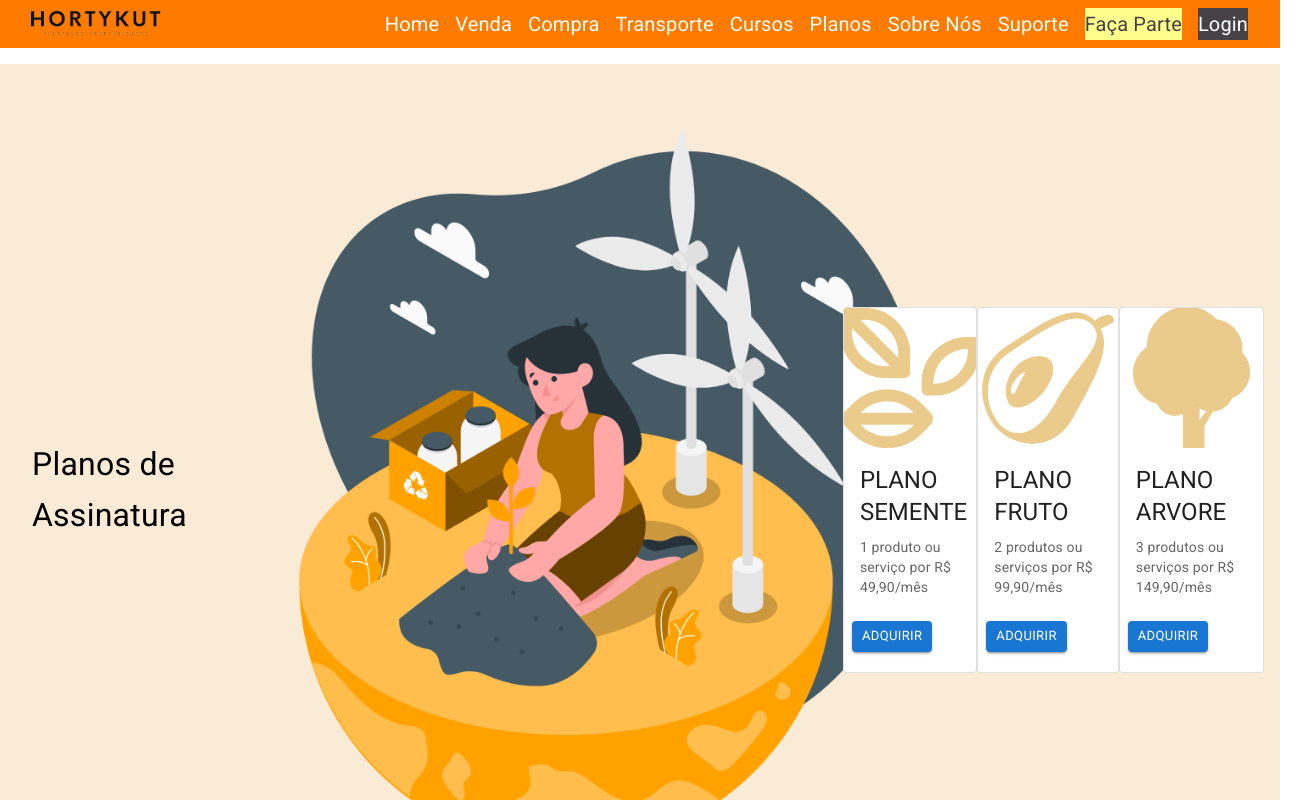
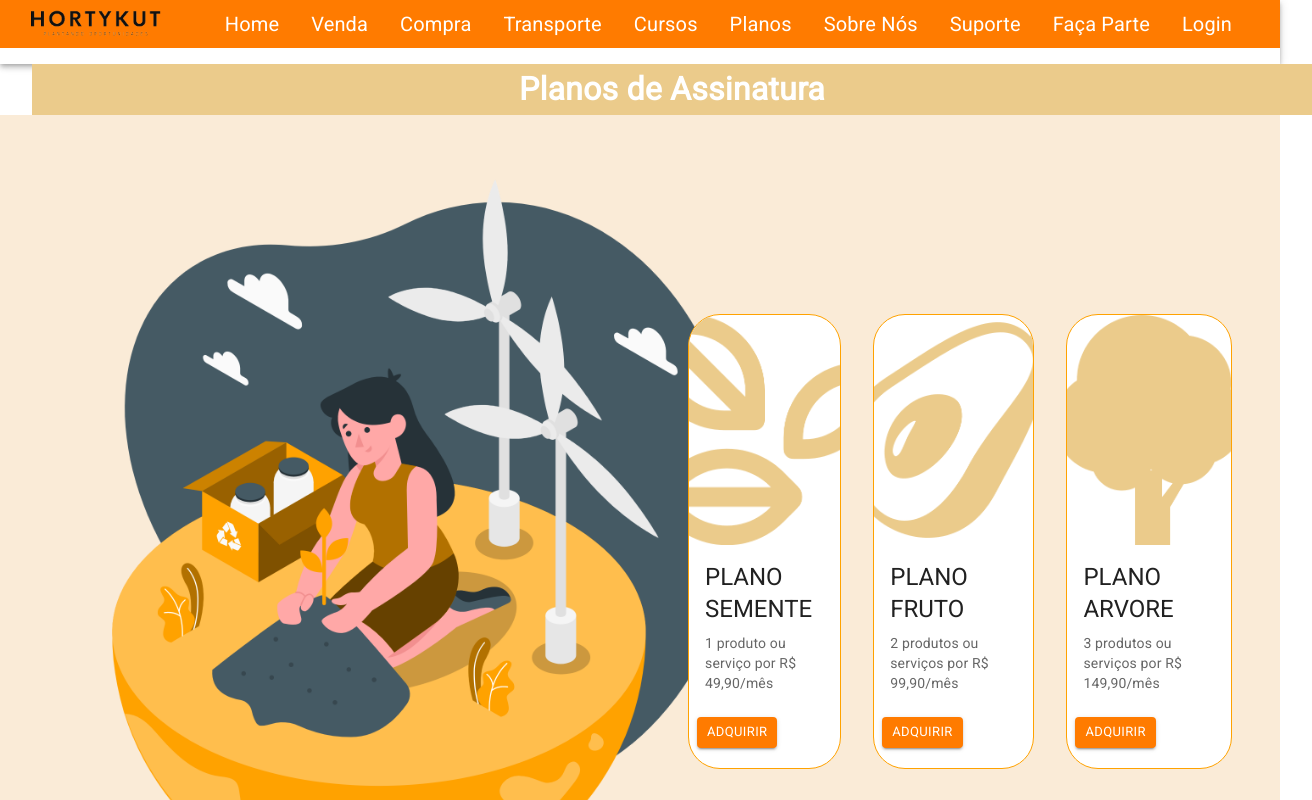
Before and after one commit to HortykutEmpresa/hortykut-front, a React (Vite) app: page /planos in a window 1280 px wide. Shown: the top 800 px of the page, 1312 px wide, since content can reach past the window. Built offline with nearby package versions, Linux system fonts and the light colour scheme.

Commit message:
Atualização CSS Navbar e Planos

```diff
--- a/src/components/estaticos/footer/Footer.css
+++ b/src/components/estaticos/footer/Footer.css
@@ -3,6 +3,7 @@
 .imgFooter {
     width: 35em;
     margin-top: 1em;
+
 }
 
 .redes {
--- a/src/components/estaticos/navbar/Navbar.css
+++ b/src/components/estaticos/navbar/Navbar.css
@@ -1,16 +1,23 @@
 @import url('https://fonts.googleapis.com/css2?family=Nunito&family=Poppins&family=Roboto&display=swap');
 
-.cursor{
+.cursor {
     cursor: pointer;
     color: white;
+    padding-right: 1em;
 }
 
-.text-decorator-none{
+.cursor:hover {
+    background-color: #fffd8b;
+    color: #464248;
+    padding: 0.5em;
+}
+
+.text-decorator-none {
     text-decoration: none;
     font-family: 'Roboto', sans-serif;
 }
 
-.appbar{
+.appbar {
     background-color: white !important;
 }
 
--- a/src/components/estaticos/navbar/Navbar.tsx
+++ b/src/components/estaticos/navbar/Navbar.tsx
@@ -17,63 +17,63 @@ function Navbar() {
                     <Box display="flex" justifyContent="start">
                         <Link to='/home' className='text-decorator-none'>
                             <Box mx={1} className='cursor'>
-                                <Typography variant="h6" style={{ color: "white" }}>
+                                <Typography variant="h6">
                                     Home
                                 </Typography>
                             </Box>
                         </Link>
                         <Box display="flex" justifyContent="start">
                             <Box mx={1} className='cursor'>
-                                <Typography variant="h6" style={{ color: "white" }}>
+                                <Typography variant="h6">
                                     Venda
                                 </Typography>
                             </Box>
                             <Box mx={1} className='cursor'>
-                                <Typography variant="h6" style={{ color: "white" }}>
+                                <Typography variant="h6">
                                     Compra
                                 </Typography>
                             </Box>
                             <Box mx={1} className='cursor'>
-                                <Typography variant="h6" style={{ color: "white" }}>
+                                <Typography variant="h6">
                                     Transporte
                                 </Typography>
                             </Box>
                             <Link to='/cursos' className='text-decorator-none'>
                                 <Box mx={1} className='cursor'>
-                                    <Typography variant="h6" style={{ color: "white" }}>
+                                    <Typography variant="h6">
                                         Cursos
                                     </Typography>
                                 </Box>
                             </Link>
                             <Link to='/planos' className='text-decorator-none'>
                                 <Box mx={1} className='cursor'>
-                                    <Typography variant="h6" style={{ color: "white" }}>
+                                    <Typography variant="h6">
                                         Planos
                                     </Typography>
                                 </Box>
                             </Link>
                             <Link to='/sobre' className='text-decorator-none'>
                                 <Box mx={1} className='cursor'>
-                                    <Typography variant="h6" style={{ color: "white" }}>
+                                    <Typography variant="h6">
                                         Sobre Nós
                                     </Typography>
                                 </Box>
                             </Link>
                             <Box mx={1} className='cursor'>
-                                <Typography variant="h6" style={{ color: "white" }}>
+                                <Typography variant="h6">
                                     Suporte
                                 </Typography>
                             </Box>
                             <Link to='/cadastroUsuario' className='text-decorator-none'>
                                 <Box mx={1} className='cursor'>
-                                    <Typography variant="h6" style={{ color: "#464248", background: "#fffd8b" }}>
+                                    <Typography variant="h6">
                                         Faça Parte
                                     </Typography>
                                 </Box>
                             </Link>
                             <Link to='/login' className='text-decorator-none'>
                                 <Box mx={1} className='cursor'>
-                                    <Typography variant="h6" style={{ color: "white", background: "#464248" }}>
+                                    <Typography variant="h6">
                                         Login
                                     </Typography>
                                 </Box>
--- a/src/paginas/planos/Planos.css
+++ b/src/paginas/planos/Planos.css
@@ -9,15 +9,20 @@
 }
 
 .tituloAssinatura {
-    font-size: 2em !important;
     font-family: 'Roboto', sans-serif;
-    margin-left: 1em !important;
+    background-color: #EBCB8B;
+    color: white;
 }
 
 .cards {
     display: flex;
-    justify-content: space-between;
     background-size: 100%;
     flex-direction: row;
     width: 1000px;
+    padding: 1em;
 }
+
+.card {
+    background-color: aqua;
+    margin: 1em;
+}
--- a/src/paginas/planos/Planos.tsx
+++ b/src/paginas/planos/Planos.tsx
@@ -10,23 +10,24 @@ import './Planos.css'
 import { Grid } from '@material-ui/core';
 import Navbar from '../../components/estaticos/navbar/Navbar';
 import Footer from '../../components/estaticos/footer/Footer';
+import { borders, typography } from '@material-ui/system';
 
 function Planos() {
     return (
         <>
             <Navbar />
+            <Typography variant="h6" className='tituloAssinatura' sx={{fontWeight: 'bold', textAlign: 'center', fontSize: 30, width: '100%'}}>
+                Planos de Assinatura
+            </Typography>
             <Grid className='gridPlano'>
-                <Typography variant="h6" className='tituloAssinatura'>
-                    Planos de Assinatura
-                </Typography>
                 <Grid item xs={6}>
                     <img src="src/assets/imagens/Environment-amico.png" alt="Ilustração de fazendeiro, vestido de camisa vermelha e com uma ferramenta na mão" style={{width: '53em'}} />
                 </Grid>
                 <Grid className='cards'>
                     <Box mx={2} display="flex">
-                        <Card sx={{ maxWidth: 345 }} variant="outlined">
+                        <Card sx={{ maxWidth: 345, borderRadius: 8, borderColor: '#FFA200' }} variant="outlined" className='card'>
                             <CardMedia
-                                sx={{ height: 140 }}
+                                sx={{ height: 230 }}
                                 image="src/assets/imagens/coffee-beans-seeds.png"
                                 title="Vetor de sementes de café"
                             />
@@ -41,16 +42,16 @@ function Planos() {
                             </CardContent>
                             <CardActions>
                                 <Box display="flex" justifyContent="center" mb={1.5}>
-                                    <Button variant="contained" size='small' color="primary" >
+                                    <Button variant="contained" size='small' style={{ backgroundColor: "#FF7B00" }}>
                                         Adquirir
                                     </Button>
                                 </Box>
                             </CardActions>
                         </Card>
 
-                        <Card sx={{ maxWidth: 345 }} variant="outlined">
+                        <Card sx={{ maxWidth: 345, borderRadius: 8, borderColor: '#FFA200' }} variant="outlined" className='card'>
                             <CardMedia
-                                sx={{ height: 140 }}
+                                sx={{ height: 230 }}
                                 image="src/assets/imagens/avocado.png"
                                 title="Vetor de um abacate"
                             />
@@ -65,16 +66,16 @@ function Planos() {
                             </CardContent>
                             <CardActions>
                                 <Box display="flex" justifyContent="center" mb={1.5}>
-                                    <Button variant="contained" size='small' color="primary">
+                                    <Button variant="contained" size='small' style={{ backgroundColor: "#FF7B00" }}>
                                         Adquirir
                                     </Button>
                                 </Box>
                             </CardActions>
                         </Card>
 
-                        <Card sx={{ maxWidth: 345 }} variant="outlined">
+                        <Card sx={{ maxWidth: 345, borderRadius: 8, borderColor: '#FFA200' }} variant="outlined" className='card'>
                             <CardMedia
-                                sx={{ height: 140 }}
+                                sx={{ height: 230 }}
                                 image="src/assets/imagens/tree.png"
                                 title="Vetor de uma árvore"
                             />
@@ -89,7 +90,7 @@ function Planos() {
                             </CardContent>
                             <CardActions>
                                 <Box display="flex" justifyContent="center" mb={1.5}>
-                                    <Button variant="contained" size='small' color="primary" >
+                                    <Button variant="contained" size='small' style={{ backgroundColor: "#FF7B00" }}>
                                         Adquirir
                                     </Button>
                                 </Box>
--- a/src/paginas/sobre/Sobre.css
+++ b/src/paginas/sobre/Sobre.css
@@ -10,10 +10,8 @@
 .titulo {
   color: #464248 !important;
   text-align: center;
-  font-family: 'Roboto', sans-serif;
 }
 
 .texto {
   text-align: justify;
-  font-family: 'Roboto', sans-serif;
 }
```
Also changed, not shown: src/components/tabprodutos/TabProdutos.css (+9 -0 lines).
